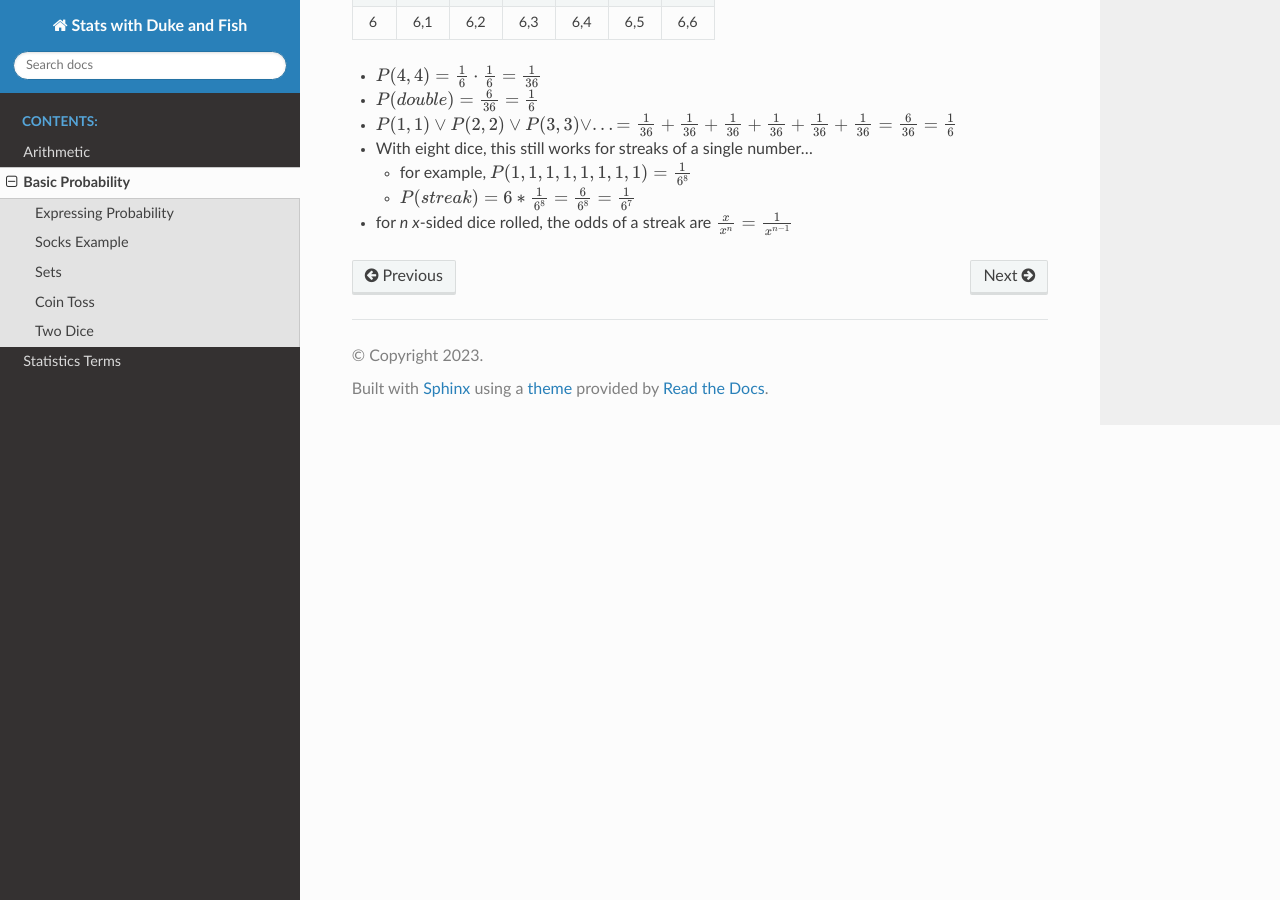
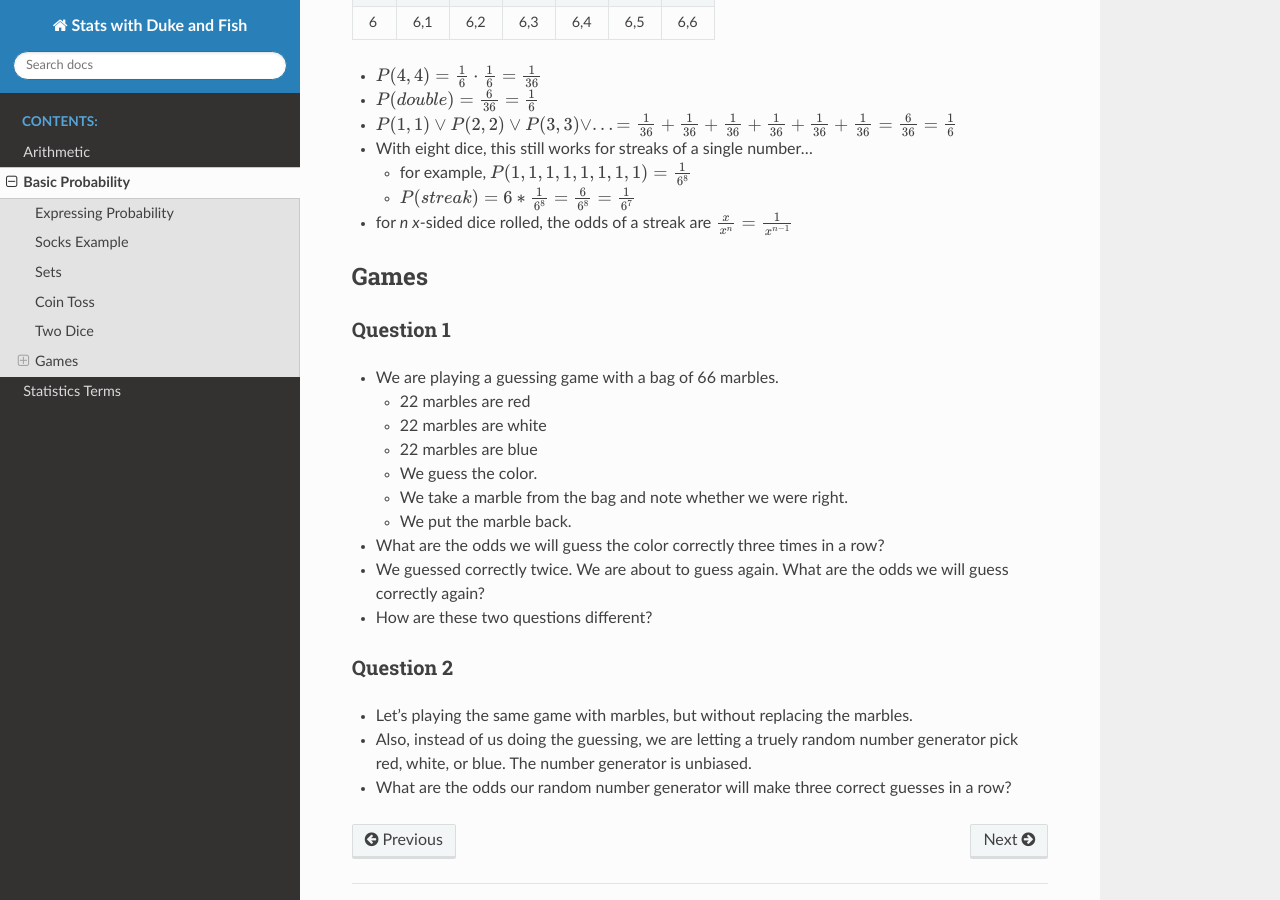
Before and after one commit to dimitry-dukhovny/fisherstats, a Sphinx documentation site: the page built from doc/basic_probability.rst, in a window 1280 px wide and 900 px high, scrolled down 2883 px. Built offline with Sphinx 7.4.7 and the Read the Docs theme 2.0.0, drawn with Linux system fonts in a browser that asks for light colours.

Commit message:
Added puzzles for tomorrow.

```diff
--- a/doc/basic_probability.rst
+++ b/doc/basic_probability.rst
@@ -172,3 +172,31 @@ Two Dice
   * :math:`P(streak) = 6 * \frac{1}{6^8} = \frac{6}{6^8} = \frac{1}{6^7}`
 
 * for *n* *x*-sided dice rolled, the odds of a streak are :math:`\frac{x}{x^n} = \frac{1}{x^{n-1}}`
+
+Games
+=====
+
+Question 1
+----------
+
+* We are playing a guessing game with a bag of 66 marbles.
+
+  * 22 marbles are red
+  * 22 marbles are white
+  * 22 marbles are blue
+  * We guess the color.
+  * We take a marble from the bag and note whether we were right.
+  * We put the marble back.
+
+* What are the odds we will guess the color correctly three times in a row?
+* We guessed correctly twice.  We are about to guess again.  What are the odds we will guess correctly again?
+* How are these two questions different?
+
+Question 2
+----------
+
+* Let's playing the same game with marbles, but without replacing the marbles.
+
+* Also, instead of us doing the guessing, we are letting a truely random number generator pick red, white, or blue.  The number generator is unbiased.
+
+* What are the odds our random number generator will make three correct guesses in a row?
--- a/doc/statistics0.rst
+++ b/doc/statistics0.rst
@@ -14,6 +14,7 @@ Statistics in Practice
 
 * We make an inference from :math:`\bar{x}`
 
+
 Central Limit Theorem
 =====================
 
```
